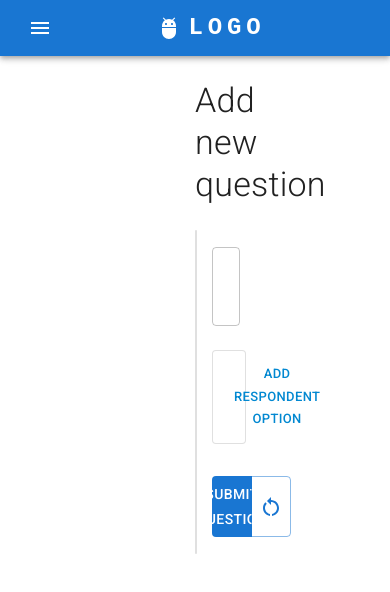
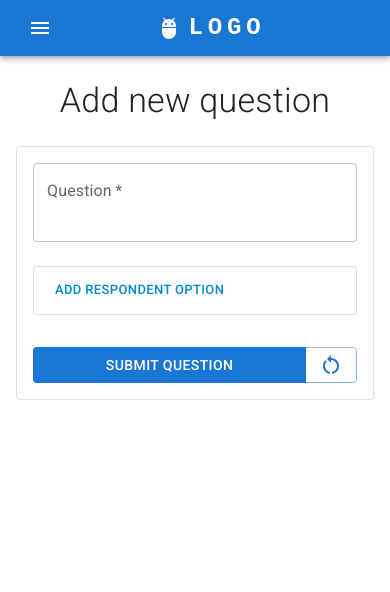
Before and after one commit to ganeshwr/survey-questions, a React (Create React App) app: page /add in a window 390 px wide. Shown: the top 592 px of the page. Built offline with nearby package versions, Linux system fonts and the light colour scheme.

Commit message:
Add responsiveness

```diff
--- a/src/components/GridContainer/GridContainer.jsx
+++ b/src/components/GridContainer/GridContainer.jsx
@@ -3,7 +3,7 @@ import React from "react";
 
 export function GridContainer({ children }) {
   return (
-    <Grid component="ul" container spacing={2} marginTop={2}>
+    <Grid component="ul" padding={0} container spacing={2} marginTop={2}>
       {children}
     </Grid>
   );
--- a/src/components/Item/Item.jsx
+++ b/src/components/Item/Item.jsx
@@ -74,7 +74,8 @@ export const Item = React.memo(
       ) : (
         <Grid
           item
-          xs={4}
+          xs={12}
+          md={4}
           component="li"
           className={classNames(
             styles.Wrapper,
--- a/src/routes/FormAdd/form-add.routes.jsx
+++ b/src/routes/FormAdd/form-add.routes.jsx
@@ -6,6 +6,7 @@ import {
   ButtonGroup,
   Container,
   FormControl,
+  Grid,
   InputLabel,
   MenuItem,
   Paper,
@@ -198,10 +199,9 @@ function FormAdd() {
         </Alert>
       </Snackbar>
 
-      <Paper
-        elevation={0}
-        sx={{ width: "calc(100% - 500px)", mx: "auto", my: 3 }}
-      >
+      <Grid container justifyContent="center">
+        <Grid item xs={12} md={7}>
+          <Paper elevation={0} sx={{ width: "100%", mx: "auto", my: 3 }}>
             <Typography
               variant="h4"
               fontWeight={300}
@@ -284,7 +284,9 @@ function FormAdd() {
                     size="small"
                     color="info"
                   >
-                {resOptions.length > 0 ? "Add more" : "Add respondent option"}
+                    {resOptions.length > 0
+                      ? "Add more"
+                      : "Add respondent option"}
                   </Button>
                 </Paper>
               </Box>
@@ -302,6 +304,8 @@ function FormAdd() {
               </Box>
             </Paper>
           </Paper>
+        </Grid>
+      </Grid>
     </Container>
   );
 }
```
Lines whose indentation alone changed are shown as unchanged.
